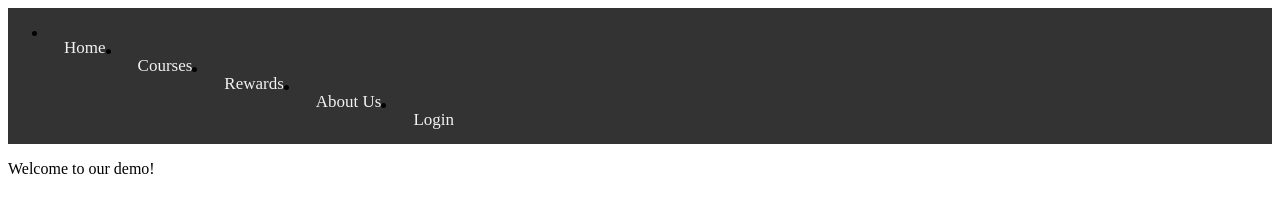
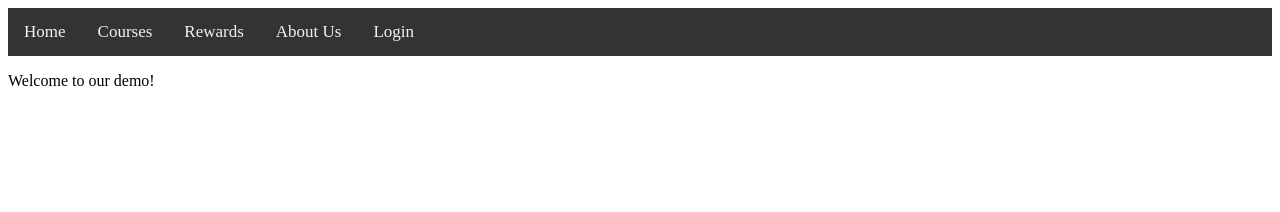
Before and after one commit to annguyen997/exerceo-bitcamp2019, a plain HTML site: page index.html in a window 1280 px wide. Drawn offline with Linux system fonts and the light colour scheme.

Commit message:
Removed the non-numbered list from nav bar that is causing the nav bar to appear stacked.

```diff
--- a/index.html
+++ b/index.html
@@ -1,22 +1,22 @@
 <!DOCTYPE html>
 <html lang="en">
 <head>
-    <meta charset="utf-8" name="viewport" content="width=device-width, initial-scale=1">
+    <meta charset="utf-8">
     <title> Exerceo Demo </title>
     <link href="exerceostyles.css" rel="stylesheet" type="text/css">
 </head>
 
 <body>
-    <div id="navlist">
-            <ul>
-                <!-- Maybe put nav bar in a separate file (in case we need to make changes?)-->
-                <li> <a href="index.html"> Home </a> </li>
-                <li> <a href="courses.html"> Courses </a> </li>
-                <li> <a href="rewards.html"> Rewards </a> </li>
-                <li> <a href="about.html"> About Us </a> </li>
-                <li> <a href="login.html"> Login </a> </li>
-                <!-- Add social network buttons here? -->
-            </ul>
+    <div>
+        <nav id="navlist">
+            <!-- Maybe put nav bar in a separate file (in case we need to make changes?)-->
+            <a href="index.html"> Home </a>
+            <a href="courses.html"> Courses </a>
+            <a href="rewards.html"> Rewards </a>
+            <a href="about.html"> About Us </a>
+            <a href="login.html"> Login </a>
+            <!-- Add social network buttons here? -->
+        </nav>
     </div>
     <div>
         <p> Welcome to our demo! </p>
```
